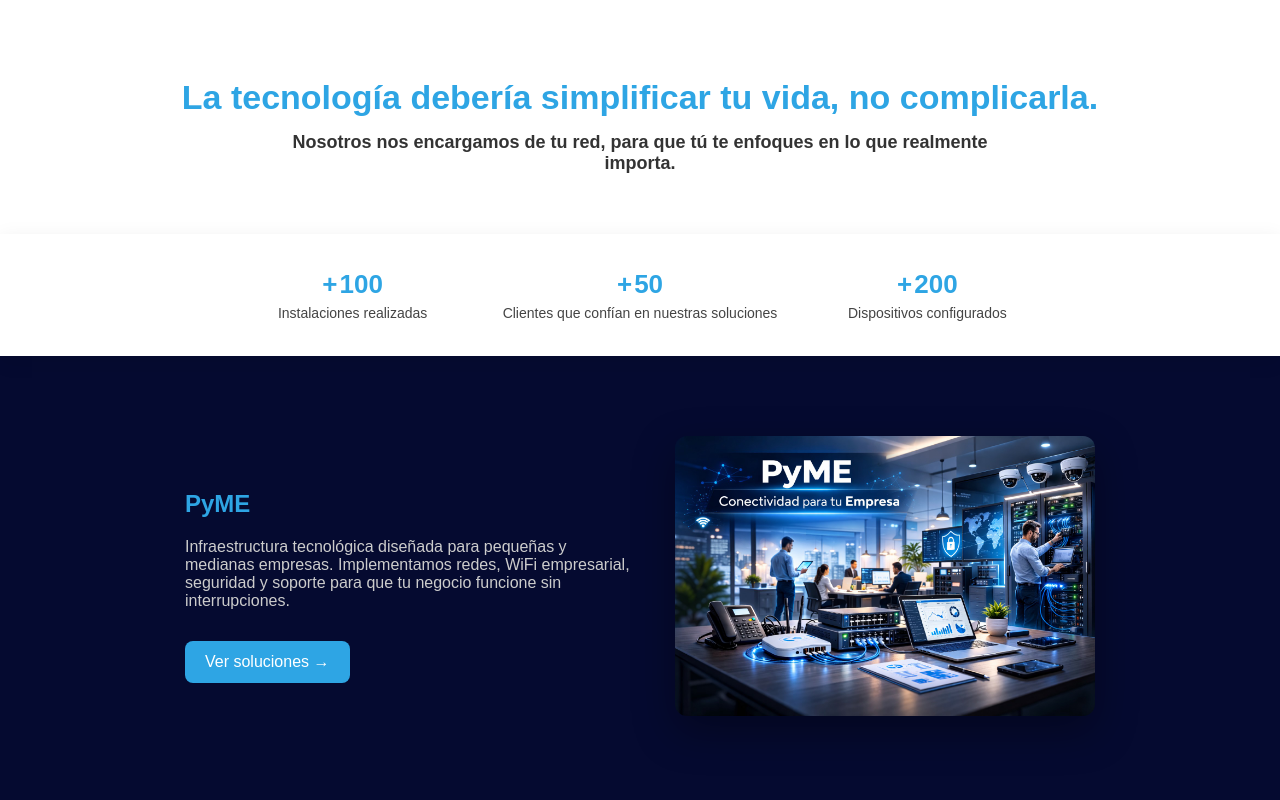
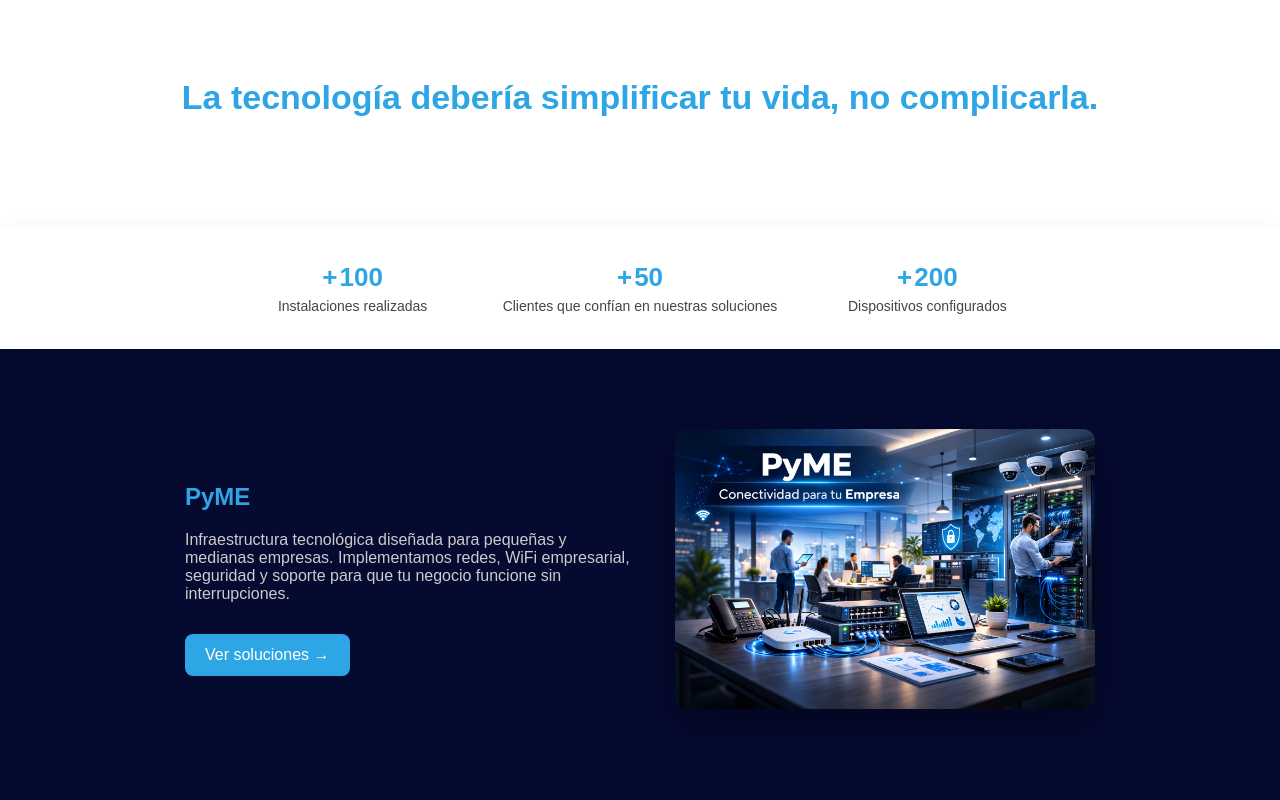
Before and after one commit to OcteFlow/octeflow-site, a Next.js app: page / in a window 1280 px wide. Shown: the part 820-1620 px from the top of the page. Built offline with nearby package versions, Linux system fonts and the light colour scheme.

Commit message:
Update index.js

```diff
--- a/pages/index.js
+++ b/pages/index.js
@@ -235,16 +235,14 @@ counters.forEach(counter => counterObserver.observe(counter));
             La tecnología debería simplificar tu vida, no complicarla.
           </h2>
 
-          <p style={{
-            fontSize: "18px",
-            color: "#333",
-            maxWidth: "700px",
-            margin: "0 auto",
-            fontFamily: "CodecPro, sans-serif",
-            fontWeight: "700"
-          }}>
-            Nosotros nos encargamos de tu red, para que tú te enfoques en lo que realmente importa.
-          </p>
+          <p className="dynamic-connectivity">
+Conectividad Inteligente para tu
+<span className="word-slider">
+<span className="word">Empresa</span>
+<span className="word">Negocio</span>
+<span className="word">Hogar</span>
+</span>
+</p>
 
         </div>
 
@@ -619,10 +617,6 @@ height="30"
 
 <img src="/logo.svg" alt="OcteFlow logo"/>
 
-<p>
-Soluciones profesionales en redes, conectividad y seguridad tecnológica.
-</p>
-
 </div>
 
 <div className="footer-col">
```
